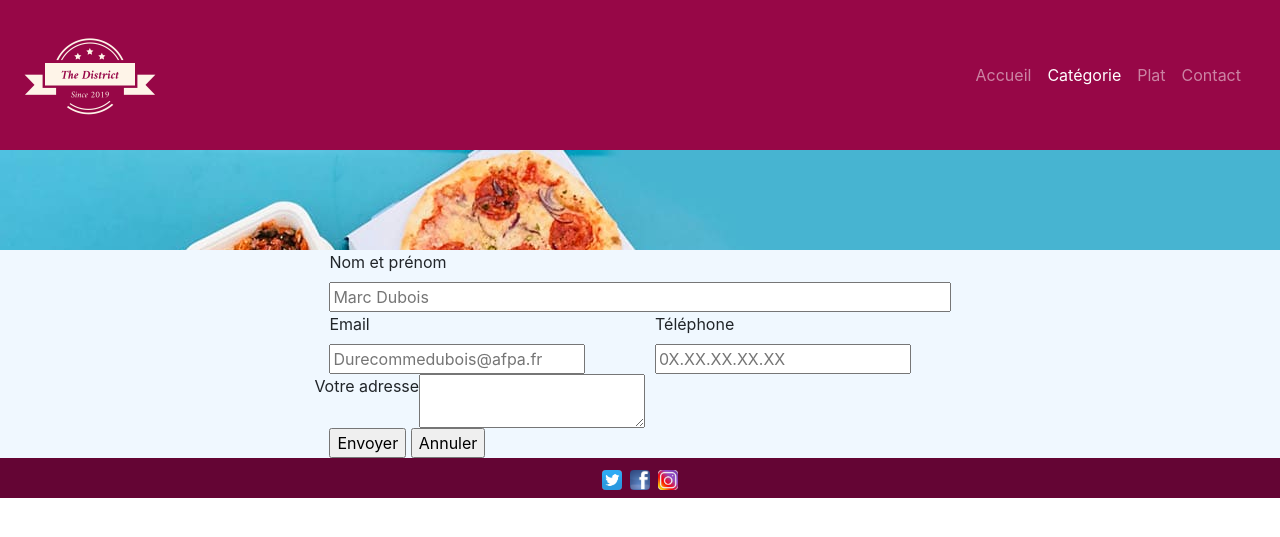
After one commit to Erodonx/MSDIW, a PHP site: page /FRONT/STATIQUE/BOOTSTRAP/Commande.html in a window 1280 px wide. The commit adds this page. Shown: the top 537 px of the page. Run offline with PHP 8.4, Linux system fonts and the light colour scheme.

Commit message:
J'invoque le CLEAN-UP CREW!

```diff
--- /dev/null
+++ b/FRONT/STATIQUE/BOOTSTRAP/Commande.html
@@ -0,0 +1,114 @@
+<!DOCTYPE html>
+<html lang="en">
+
+<head>
+    <meta charset="UTF-8">
+    <meta name="viewport" content="width=device-width, initial-scale=1, shrink-to-fit=no">
+    <link rel="stylesheet" href="https://stackpath.bootstrapcdn.com/bootstrap/4.4.1/css/bootstrap.min.css"
+        integrity="sha384-Vkoo8x4CGsO3+Hhxv8T/Q5PaXtkKtu6ug5TOeNV6gBiFeWPGFN9MuhOf23Q9Ifjh" crossorigin="anonymous">
+    <link rel="stylesheet" href="../CSS/style.css">
+    <title>Document</title>
+</head>
+
+<body>
+    <div class="container-fluid parallax">
+        <header>
+            <div class="row redlogo">
+                <div class="col-4">
+                    <img src="Assets/Logos/logo.png" class="img-fluid rounded logo">
+                </div>
+                <div class="col-8 align-self-center justify-content-end d-flex">
+                    <nav class="navbar navbar-expand-lg navbar-dark">
+                        <!-- <a class="navbar-brand" href="#"></a> -->
+                        <button class="navbar-toggler" type="button" data-toggle="collapse"
+                            data-target="#navbarTogglerDemo02" aria-controls="navbarTogglerDemo02" aria-expanded="false"
+                            aria-label="Toggle navigation">
+                            <span class="navbar-toggler-icon"></span>
+                        </button>
+
+                        <div class="collapse navbar-collapse" id="navbarTogglerDemo02">
+                            <ul class="navbar-nav mr-auto mt-2 mt-lg-0">
+                                <li class="nav-item">
+                                    <a class="nav-link" href="Accueil.html">Accueil</a>
+                                </li>
+                                <li class="nav-item active">
+                                    <a class="nav-link disabled" href="#">Catégorie<span
+                                            class="sr-only">(current)</span></a>
+                                </li>
+                                <li class="nav-item">
+                                    <a class="nav-link" href="#">Plat</a>
+                                </li>
+                                <li class="nav-item">
+                                    <a class="nav-link" href="#">Contact</a>
+                                </li>
+                            </ul>
+                            <!--  -->
+                        </div>
+                    </nav>
+                </div>
+            </div>
+        </header>
+        <div class="row background">
+        </div>
+        <div class="row align-self-center d-flex justify-content-center" style="background-color: aliceblue;">
+            <form id="form1" name="form1" method="post">
+                <!--onsubmit="return checkForm(this);"-->
+
+                <div class="row">
+                    <div class="col-12">
+                        <label for="nomprenom">Nom et prénom</label><br><input type="text" name="nomprenom"
+                            id="nomprenom" placeholder="Marc Dubois" style="width: 100%;">
+                    </div>
+                </div>
+                <div class="row">
+                    <div class="col-6">
+                <label for="Email">Email</label><br><input type="text" id="email" placeholder="Durecommedubois@afpa.fr"></div>
+                <div class="col-6">
+                <label for="Téléphone">Téléphone</label><input type="text" id="telephone" placeholder="0X.XX.XX.XX.XX"></div>
+            </div>
+                <div class="row">
+                <label for="adresse">Votre adresse</label>
+                <textarea id="adresse"> </textarea><br>
+            </div>
+
+                <input type="submit" value="Envoyer" id="idSubForm1" name="subForm1">
+                <input type="reset" value="Annuler">
+        </div>
+        <footer>
+            <div class="row redsocials">
+                <div class="col-12 align-self-center">
+                    <ul class="list-inline justify-content-center mb-0 d-flex">
+                        <li class="list-inline-item"><a href="https://twitter.com/?lang=fr">
+                                <img src="Assets/Logos/twitter.png" width="20" height="20" class="rounded"
+                                    alt="twitter">
+                            </a>
+                        </li>
+                        <li class="list-inline-item"><a href="https://fr-fr.facebook.com/">
+                                <img src="Assets/Logos/Facebook.jpg" width="20" height="20" class="rounded"
+                                    alt="facebook">
+                            </a>
+                        </li>
+                        <li class="list-inline-item"><a href="https://www.instagram.com/">
+                                <img src="Assets/Logos/Instagram.png" width="20" height="20" class="rounded"
+                                    alt="instagram">
+                            </a>
+                        </li>
+                    </ul>
+                </div>
+            </div>
+        </footer>
+    </div>
+    <!-- jQuery first, then Popper.js, then Bootstrap JS -->
+    <script src="https://code.jquery.com/jquery-3.4.1.slim.min.js"
+        integrity="sha384-J6qa4849blE2+poT4WnyKhv5vZF5SrPo0iEjwBvKU7imGFAV0wwj1yYfoRSJoZ+n"
+        crossorigin="anonymous"></script>
+    <script src="https://cdn.jsdelivr.net/npm/popper.js@1.16.0/dist/umd/popper.min.js"
+        integrity="sha384-Q6E9RHvbIyZFJoft+2mJbHaEWldlvI9IOYy5n3zV9zzTtmI3UksdQRVvoxMfooAo"
+        crossorigin="anonymous"></script>
+    <script src="https://stackpath.bootstrapcdn.com/bootstrap/4.4.1/js/bootstrap.min.js"
+        integrity="sha384-wfSDF2E50Y2D1uUdj0O3uMBJnjuUD4Ih7YwaYd1iqfktj0Uod8GCExl3Og8ifwB6"
+        crossorigin="anonymous"></script>
+    <script src="../Javascript/Javascript.js"></script>
+</body>
+
+</html>
--- a/FRONT/STATIQUE/CSS/style.css
+++ b/FRONT/STATIQUE/CSS/style.css
@@ -1,3 +1,21 @@
+.logo{
+    max-width: 150px;
+}
+.redlogo{
+    background-color : #970747;
+}
+.redsocials{
+    background-color:rgba(100, 5, 52); height:40px;
+}
+.background{
+    background-image: url('/FRONT/STATIQUE/BOOTSTRAP/Assets/bg.jpg');
+    min-height: 100px;
+    max-height:200px;
+
+}
+.searchbar{
+    min-width:400px;
+}
 .parallax{
     background-attachment: fixed;
     background-size:cover;
@@ -30,3 +48,6 @@ animation: rotate 5s linear infinite; animation-delay: 0s;}
 #card_putin{
     transition: transform 18s;
 }
+.commands{
+    bottom:0; right:0;
+}
```
Also changed, not shown: FRONT/STATIQUE/BOOTSTRAP/Accueil.html (+15 -15 lines), FRONT/STATIQUE/BOOTSTRAP/Catégorie.html (+13 -13 lines), FRONT/STATIQUE/BOOTSTRAP/Plat_Burger.html (+14 -14 lines).
